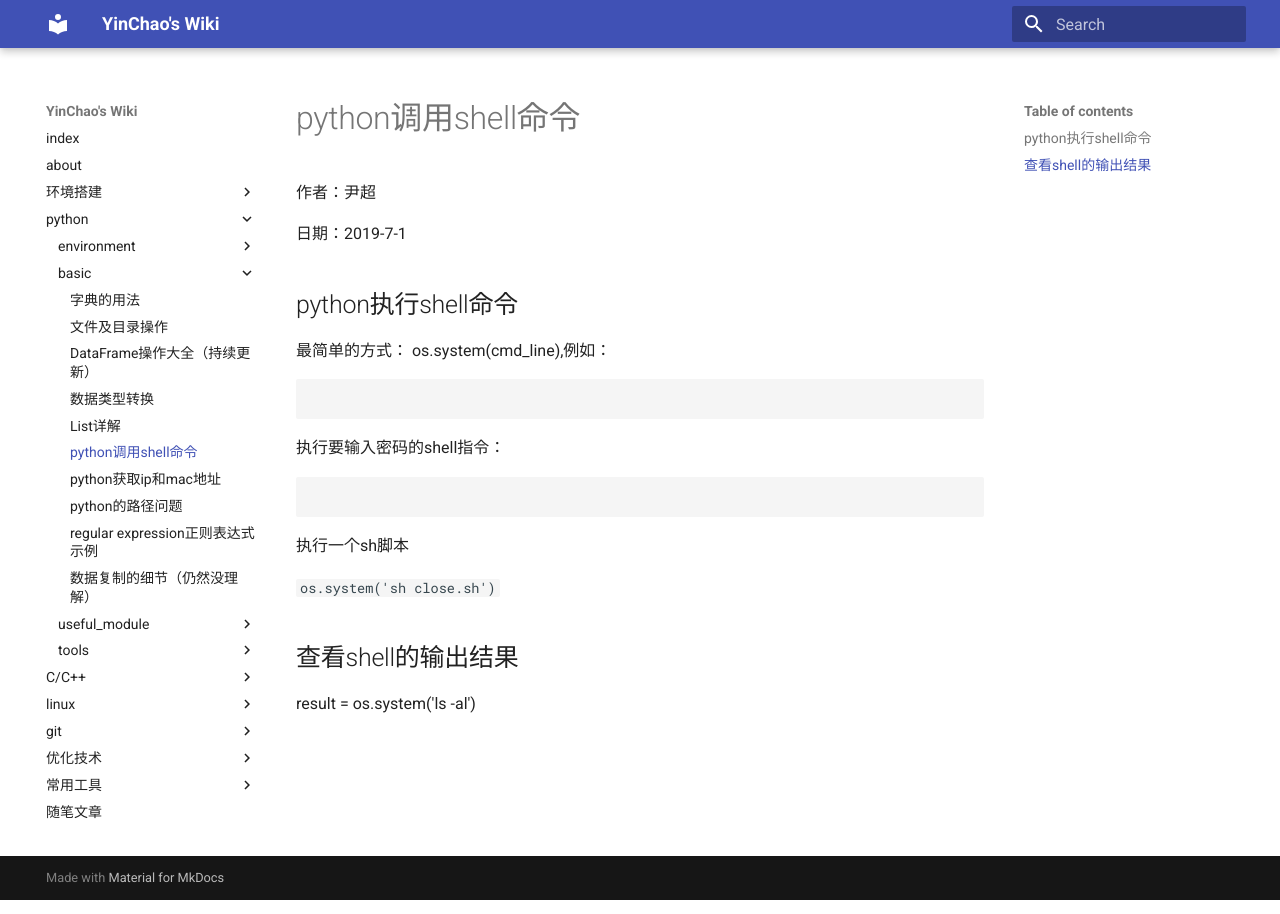
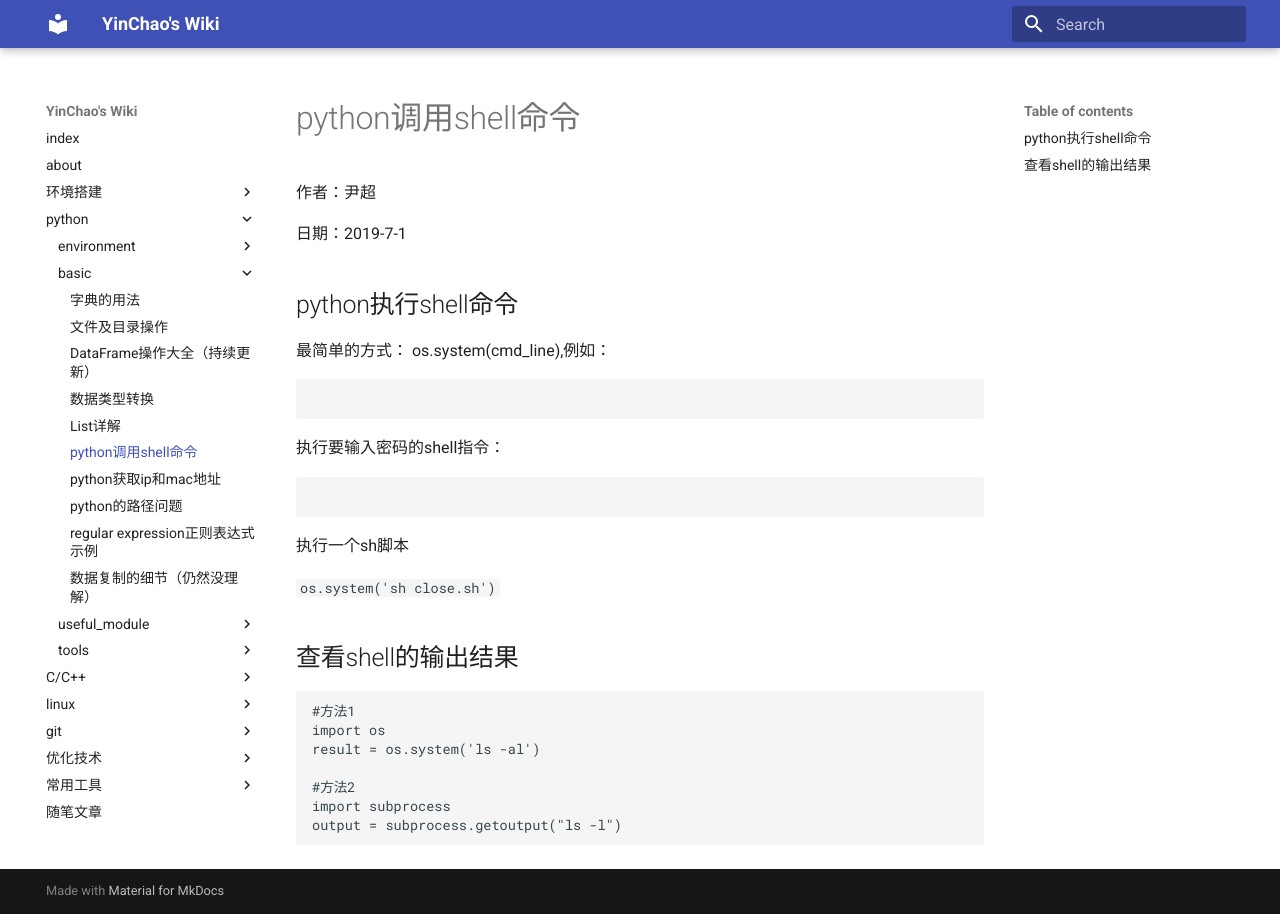
Before and after one commit to YinChao126/yc_wiki, an MkDocs documentation site: the page built from docs/python/shell.md, in a window 1280 px wide. Built offline with MkDocs 1.6.1 and Material for MkDocs 9.7.7, drawn with Linux system fonts in a browser that asks for light colours.

Commit message:
增加shell输出获取的方法

````diff
--- a/docs/python/shell.md
+++ b/docs/python/shell.md
@@ -24,4 +24,12 @@
 
 ## 查看shell的输出结果
 
+```
+#方法1
+import os
 result = os.system('ls -al')
+
+#方法2
+import subprocess
+output = subprocess.getoutput("ls -l")
+```
````
Also changed, not shown: docs/python/数据可视化.md (added).
